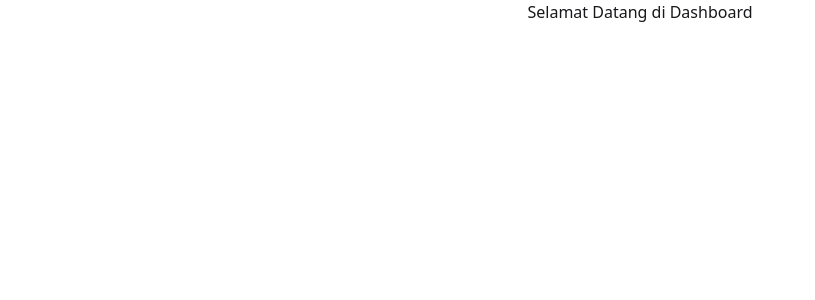
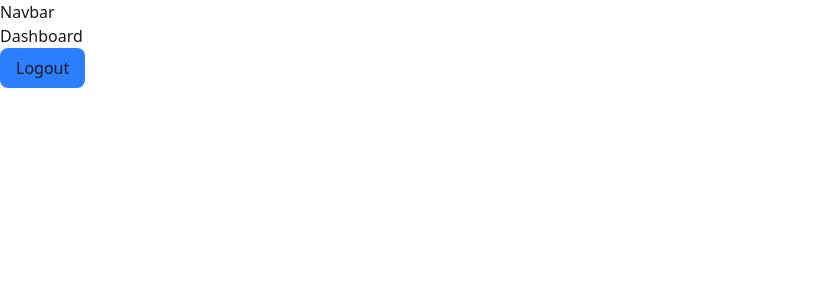
Before and after one commit to daffaMuttaqin/kuna-finance-frontend, a React (Vite) app: page /dashboard in a window 1280 px wide. Shown: the top 300 px of the page, without its empty margins (0-815 px from the left). Built offline with nearby package versions, Linux system fonts and the light colour scheme; sample sign-in values are in the browser's storage.

Commit message:
Fungsi Login done

```diff
--- a/src/App.jsx
+++ b/src/App.jsx
@@ -3,14 +3,16 @@ import { BrowserRouter, Routes, Route } from "react-router-dom";
 import Login from "./pages/Login";
 import Dashboard from "./pages/dashboard";
 import ProtectedRoutes from "./components/ProtectedRoute";
+import Home from "./pages/Home";
+import Navbar from "./components/Navbar";
 
 function App() {
-  const [count, setCount] = useState(0);
-
   return (
     <BrowserRouter>
+      <Navbar />
       <Routes>
         <Route path="/login" element={<Login />} />
+        <Route path="/" element={<Home />} />
         <Route
           path="/dashboard"
           element={
--- /dev/null
+++ b/src/components/Navbar.jsx
@@ -0,0 +1,11 @@
+import React from "react";
+
+function Navbar() {
+  return (
+    <div>
+      <div>Navbar</div>
+    </div>
+  );
+}
+
+export default Navbar;
--- a/src/pages/Dashboard.jsx
+++ b/src/pages/Dashboard.jsx
@@ -1,5 +1,22 @@
+import { useNavigate } from "react-router-dom";
+
 const Dashboard = () => {
-  return <h2 style={{ textAlign: "center" }}>Selamat Datang di Dashboard</h2>;
+  const navigate = useNavigate();
+  const handleLogout = () => {
+    localStorage.removeItem("token");
+    navigate("/login");
+  };
+  return (
+    <div>
+      <h2>Dashboard</h2>
+      <button
+        onClick={handleLogout}
+        className="px-4 py-2 bg-blue-500 rounded-lg"
+      >
+        Logout
+      </button>
+    </div>
+  );
 };
 
 export default Dashboard;
--- /dev/null
+++ b/src/pages/Home.jsx
@@ -0,0 +1,11 @@
+import React from "react";
+
+function Home() {
+  return (
+    <div>
+      <div>Home</div>
+    </div>
+  );
+}
+
+export default Home;
```
